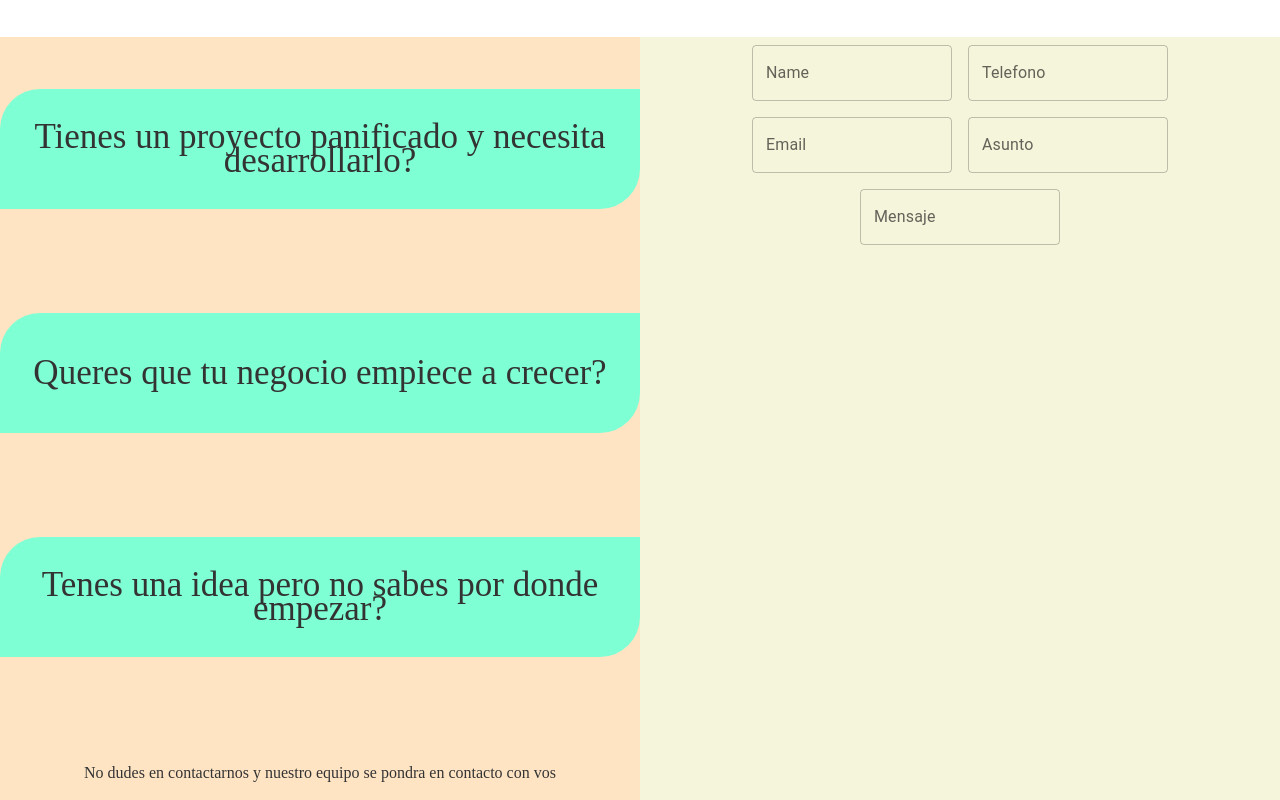
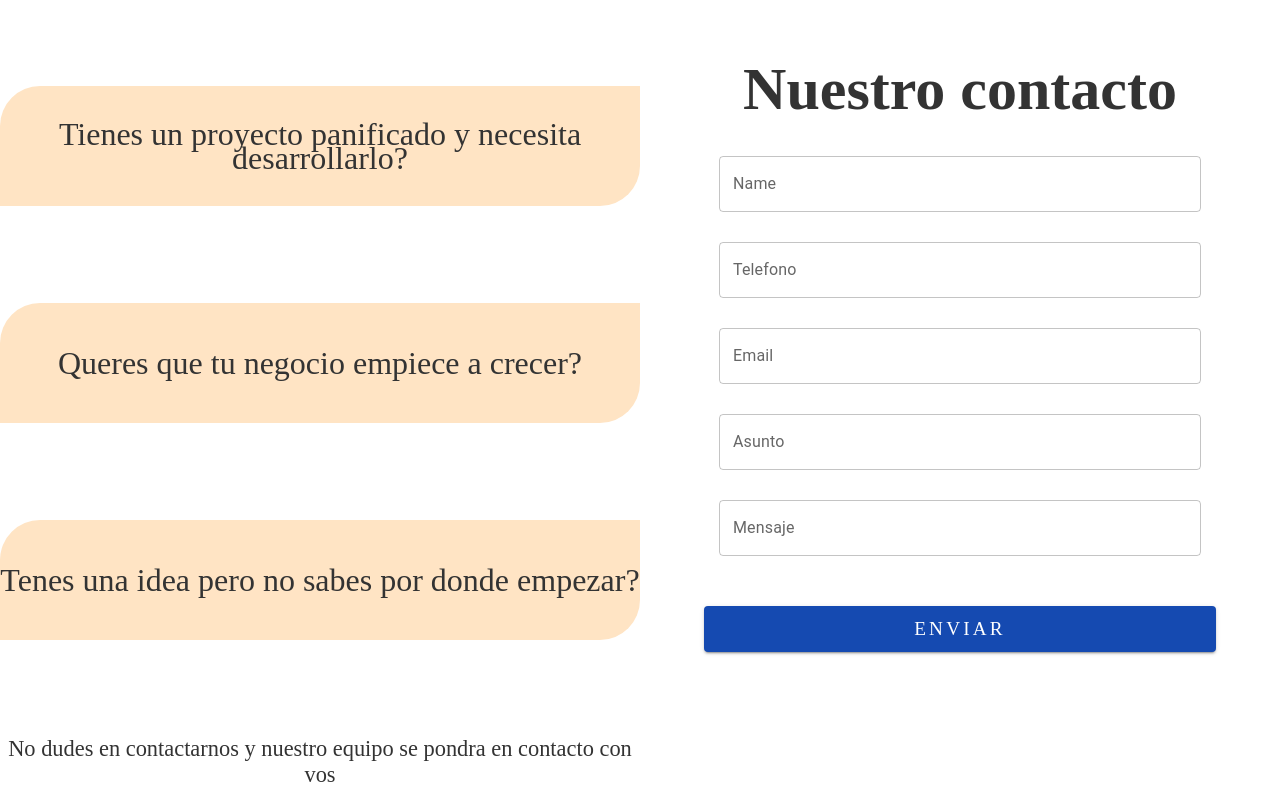
Before and after one commit to laumansillaa/freeDevs, a React (Vite) app in the folder client/: page / in a window 1280 px wide. Shown: the part 2500-3300 px from the top of the page. Built offline with nearby package versions, Linux system fonts and the light colour scheme.

Commit message:
Se realiza una mejora de estilos en el form de contacto

```diff
--- a/client/src/components/contact/Contact.jsx
+++ b/client/src/components/contact/Contact.jsx
@@ -9,20 +9,21 @@ const Contact = () => {
       <Box className={style.contact}>
        <Box className={style.contentCards}>
         <Box className={style.card}>
-          <span>Tienes un proyecto panificado y necesita desarrollarlo?</span>
+          <span className={style.titleCard}>Tienes un proyecto panificado y necesita desarrollarlo?</span>
         </Box>
         <Box className={style.card}>
-        <span>Queres que tu negocio empiece a crecer?</span>
+        <span className={style.titleCard}>Queres que tu negocio empiece a crecer?</span>
         </Box>
         <Box className={style.card}>
-        <span>Tenes una idea pero no sabes por donde empezar?</span>
+        <span className={style.titleCard}>Tenes una idea pero no sabes por donde empezar?</span>
         </Box>
         <Box>
-        <span>No dudes en contactarnos y nuestro equipo se pondra en contacto con vos</span>
+        <span className={style.span}>No dudes en contactarnos y nuestro equipo se pondra en contacto con vos</span>
         </Box>
        </Box>
        <Box  className={style.contentForm}>
-        <Form/>
+
+        <Form />
        </Box>
       </Box>
 
--- a/client/src/components/contact/Form.jsx
+++ b/client/src/components/contact/Form.jsx
@@ -1,10 +1,11 @@
-import * as React from 'react';
-import Box from '@mui/material/Box';
+import style from "./style/Form.module.css"
+import {Box, Button} from '@mui/material'
 import TextField from '@mui/material/TextField';
 
 export default function BasicTextFields() {
   return (
-    <Box
+    <form
+    className={style.form}
       component="form"
       sx={{
         '& > :not(style)': { m: 1, width: '25ch' },
@@ -12,17 +13,28 @@ export default function BasicTextFields() {
       noValidate
       autoComplete="off"
     >
-      <TextField id="outlined-basic" label="Name" variant="outlined" />
-      <TextField id="outlined-basic" label="Telefono" variant="outlined" />
-      <TextField id="outlined-basic" label="Email" variant="outlined" />
-      <TextField id="outlined-basic" label="Asunto" variant="outlined" />
-      <TextField
+      <h1 className={style.titleContact}>Nuestro contacto</h1>
+        <TextField className={style.formItems} id="outlined-basic" label="Name" variant="outlined" />
+        <TextField className={style.formItems} id="outlined-basic" label="Telefono" variant="outlined" />
+        <TextField className={style.formItems} id="outlined-basic" label="Email" variant="outlined" />
+        <TextField className={style.formItems} id="outlined-basic" label="Asunto" variant="outlined" />
+        <TextField
+        className={style.formItems}
           id="outlined-textarea"
           label="Mensaje"
           placeholder="Redactar"
           multiline
         />
-
-    </Box>
+         <Button
+         className={style.btn}
+              variant='contained'
+                 sx={{
+                   background: '#154AB1',
+                   fontFamily: 'Bebas Neue',
+                   letterSpacing: '.2rem',
+                   fontSize: '1.2rem'
+                }}
+          >Enviar</Button>
+    </form>
   );
 }
--- a/client/src/components/contact/style/Contact.module.css
+++ b/client/src/components/contact/style/Contact.module.css
@@ -10,7 +10,6 @@
   width: 50%;
   display: grid;
   grid-template-rows: repeat(3, auto);
-  background-color: bisque;
   align-items: center;
   justify-content: center;
 }
@@ -18,16 +17,23 @@
   display: flex;
   align-items: center;
   justify-content: center;
-  font-size: 35px;
   width: 80vh;
   height: 15vh;
-  background-color: aquamarine;
+  background-color: bisque;
   -webkit-border-top-left-radius: 40px;
   -webkit-border-bottom-right-radius: 40px;
   border-top-left-radius: 40px;
   border-bottom-right-radius: 40px;
+}.titleCard{
+  font-size: 2rem;
+}
+.span{
+  font-size: 1.4rem;
 }
 .contentForm{
-  background-color: beige;
   width: 50%;
+  border-radius: 30px;
+  display: flex;
+  flex-direction: column;
+  align-items: center;
 }
--- /dev/null
+++ b/client/src/components/contact/style/Form.module.css
@@ -0,0 +1,17 @@
+.form{
+  display: flex;
+  flex-direction: column;
+  width: 80%;
+  height: 90vh;
+}
+
+.formItems{
+  margin: 15px !important;
+}
+
+.titleContact{
+  font-size: 60px;
+}
+.btn{
+  margin-top: 35px !important;
+}
```
Also changed, not shown: client/src/components/Servicie/Servicie.jsx (indentation only).
